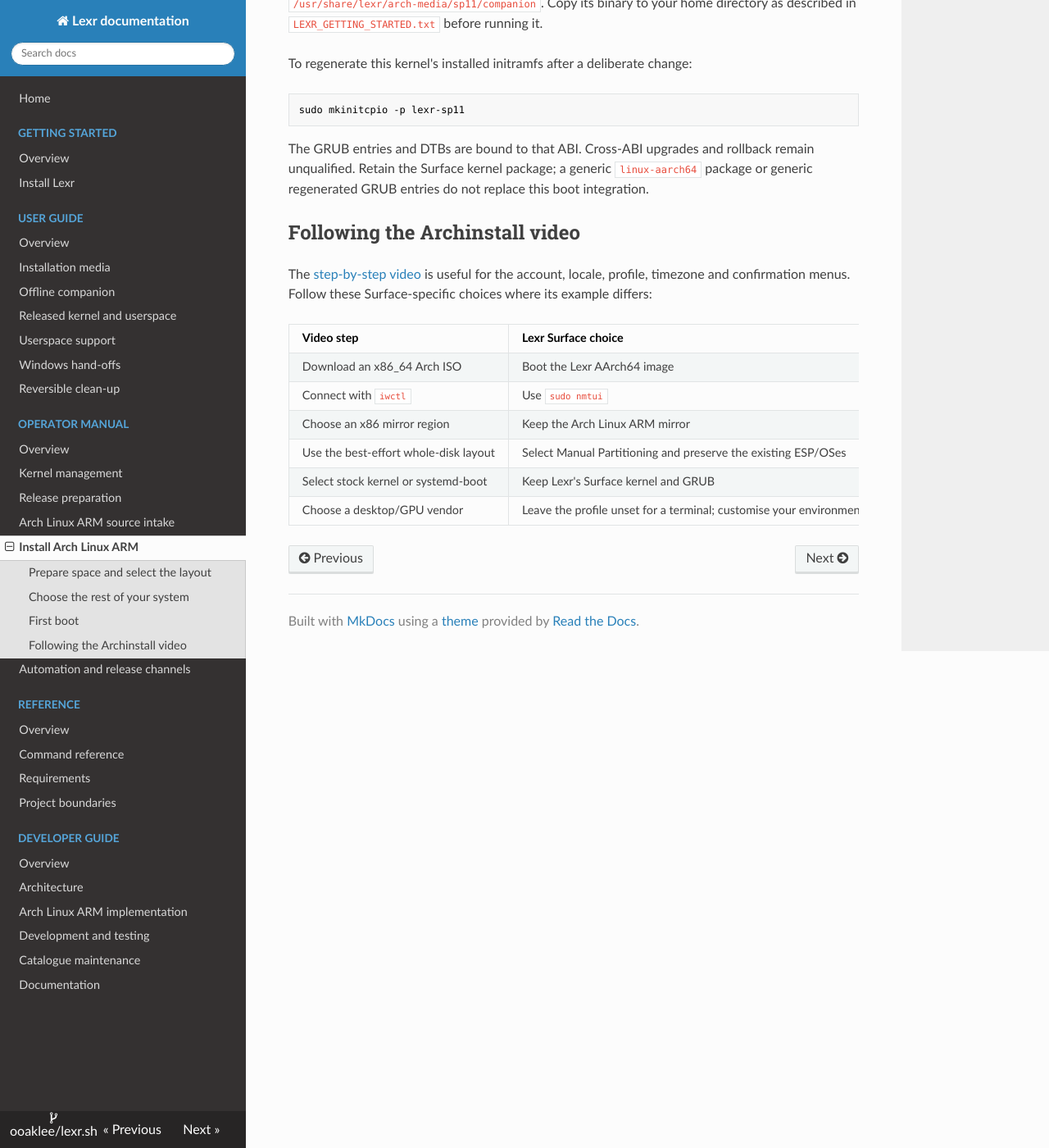
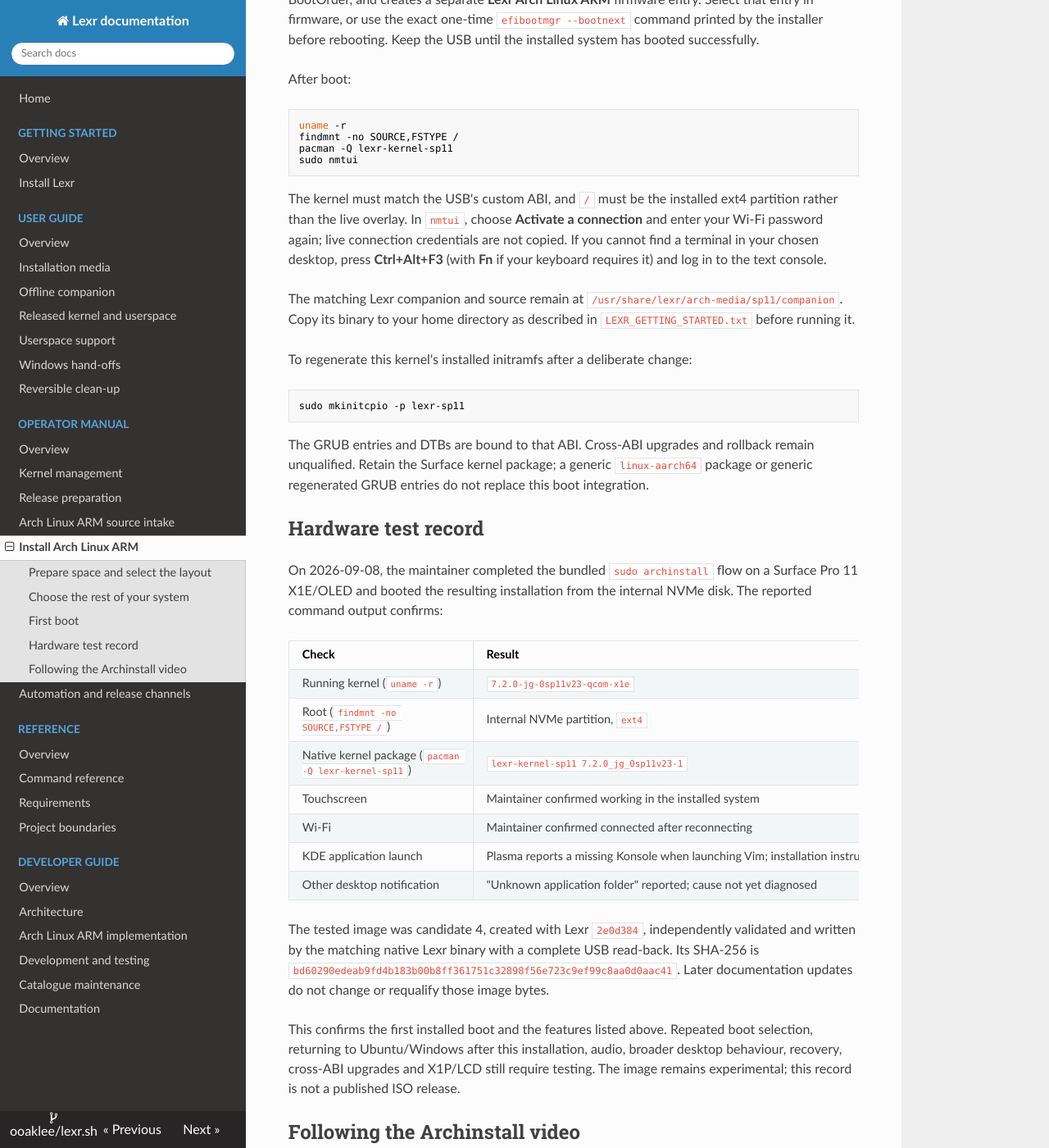
Before and after one commit to ooaklee/lexr.sh, an MkDocs documentation site: the page built from docs/operator-manual/arch-linux-arm-install.md, in a window 1280 px wide and 1400 px high, scrolled down 2177 px. Shown: the whole window at 82% size. Built offline with MkDocs 1.6.1, drawn with Linux system fonts in a browser that asks for light colours; nearby versions of some CDN libraries; some of the changed text lies outside the part shown.

Commit message:
docs(arch): record installed boot and first-login recovery

````diff
--- a/docs/operator-manual/arch-linux-arm-install.md
+++ b/docs/operator-manual/arch-linux-arm-install.md
@@ -8,9 +8,10 @@ sudo archinstall
 
 Option 6 in `lexr-arch-setup` opens the same installer. The USB includes the
 reviewed Archinstall 4.4 package and Lexr's Surface integration. Use the bundled
-version before updating packages in the live session. The live terminal and
-Wi-Fi have been tested on X1E/OLED; installed-system reboot qualification is
-still pending in [issue #52](https://github.com/ooaklee/lexr.sh/issues/52).
+version before updating packages in the live session. X1E/OLED live boot,
+installation and boot from an internal ext4 root are confirmed with v23. See the
+[hardware test record](#hardware-test-record) below and
+[issue #52](https://github.com/ooaklee/lexr.sh/issues/52) for the remaining checks.
 
 ## Prepare space and select the layout
 
@@ -53,6 +54,20 @@ and Surface compatibility. This does not preflight every later transaction or
 guarantee download success or that an optional desktop works on the Surface.
 You can also add your preferred environment after the terminal installation.
 
+For KDE Plasma, add `konsole` under **Additional packages** if you want its
+terminal application. The bundled upstream Plasma profile selects the desktop
+packages; it does not explicitly request Konsole. If Plasma reports
+"Terminal konsole not found" when opening Vim or another terminal application,
+log in on **Ctrl+Alt+F3** and run:
+
+```bash
+sudo pacman -Syu --needed konsole
+```
+
+Return to your graphical session with **Ctrl+Alt+F1** or **Ctrl+Alt+F2** and retry
+the application. [Konsole is available for AArch64](https://archlinuxarm.org/packages/aarch64/konsole).
+This is an optional desktop package choice, not a Surface kernel change.
+
 Keep **NetworkManager** for networking. You can reconnect with `sudo nmtui` after
 installation. Lexr uses Archinstall's normal network setup and does not add a
 Wi-Fi credential-copying helper. **Copy ISO configuration** is upstream's
@@ -93,11 +108,18 @@ After boot:
 
 ```bash
 uname -r
+findmnt -no SOURCE,FSTYPE /
 pacman -Q lexr-kernel-sp11
 sudo nmtui
 ```
 
-The kernel must match the USB's custom ABI. The matching Lexr companion and
+The kernel must match the USB's custom ABI, and `/` must be the installed ext4
+partition rather than the live overlay. In `nmtui`, choose **Activate a connection**
+and enter your Wi-Fi password again; live connection credentials are not copied.
+If you cannot find a terminal in your chosen desktop, press **Ctrl+Alt+F3**
+(with **Fn** if your keyboard requires it) and log in to the text console.
+
+The matching Lexr companion and
 source remain at `/usr/share/lexr/arch-media/sp11/companion`. Copy its binary to
 your home directory as described in `LEXR_GETTING_STARTED.txt` before running it.
 
@@ -110,6 +132,33 @@ sudo mkinitcpio -p lexr-sp11
 The GRUB entries and DTBs are bound to that ABI. Cross-ABI upgrades and rollback
 remain unqualified. Retain the Surface kernel package; a generic `linux-aarch64`
 package or generic regenerated GRUB entries do not replace this boot integration.
+
+## Hardware test record
+
+On 2026-09-08, the maintainer completed the bundled `sudo archinstall` flow on a
+Surface Pro 11 X1E/OLED and booted the resulting installation from the internal
+NVMe disk. The reported command output confirms:
+
+| Check | Result |
+| --- | --- |
+| Running kernel (`uname -r`) | `7.2.0-jg-0sp11v23-qcom-x1e` |
+| Root (`findmnt -no SOURCE,FSTYPE /`) | Internal NVMe partition, `ext4` |
+| Native kernel package (`pacman -Q lexr-kernel-sp11`) | `lexr-kernel-sp11 7.2.0_jg_0sp11v23-1` |
+| Touchscreen | Maintainer confirmed working in the installed system |
+| Wi-Fi | Maintainer confirmed connected after reconnecting |
+| KDE application launch | Plasma reports a missing Konsole when launching Vim; installation instructions above, retest pending |
+| Other desktop notification | "Unknown application folder" reported; cause not yet diagnosed |
+
+The tested image was candidate 4, created with Lexr `2e0d384`, independently
+validated and written by the matching native Lexr binary with a complete USB
+read-back. Its SHA-256 is
+`bd60290edeab9fd4b183b00b8ff361751c32898f56e723c9ef99c8aa0d0aac41`.
+Later documentation updates do not change or requalify those image bytes.
+
+This confirms the first installed boot and the features listed above. Repeated
+boot selection, returning to Ubuntu/Windows after this installation, audio,
+broader desktop behaviour, recovery, cross-ABI upgrades and X1P/LCD still require
+testing. The image remains experimental; this record is not a published ISO release.
 
 ## Following the Archinstall video
 
````
Also changed, not shown: CHANGELOG.md (+6 -2 lines), README.md (+8 -6 lines), docs/adr/adr-035-arch-guided-surface-installation.md (+5 -2 lines), docs/developer-guide/arch-linux-arm.md (+16 -9 lines), 1 other file.
